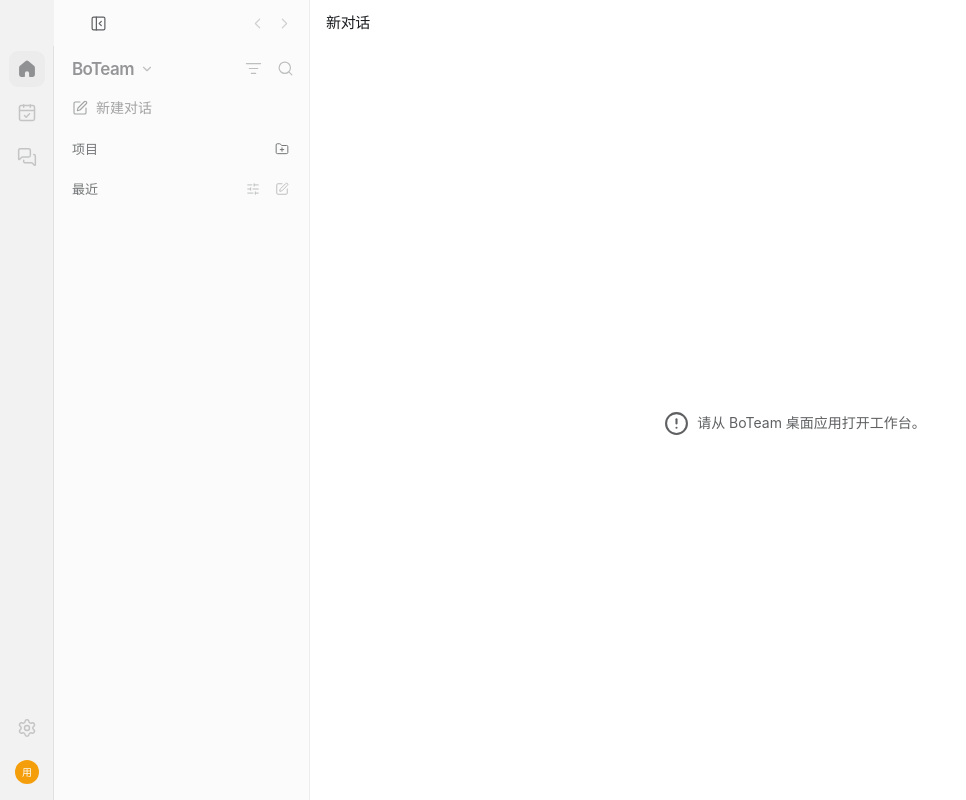
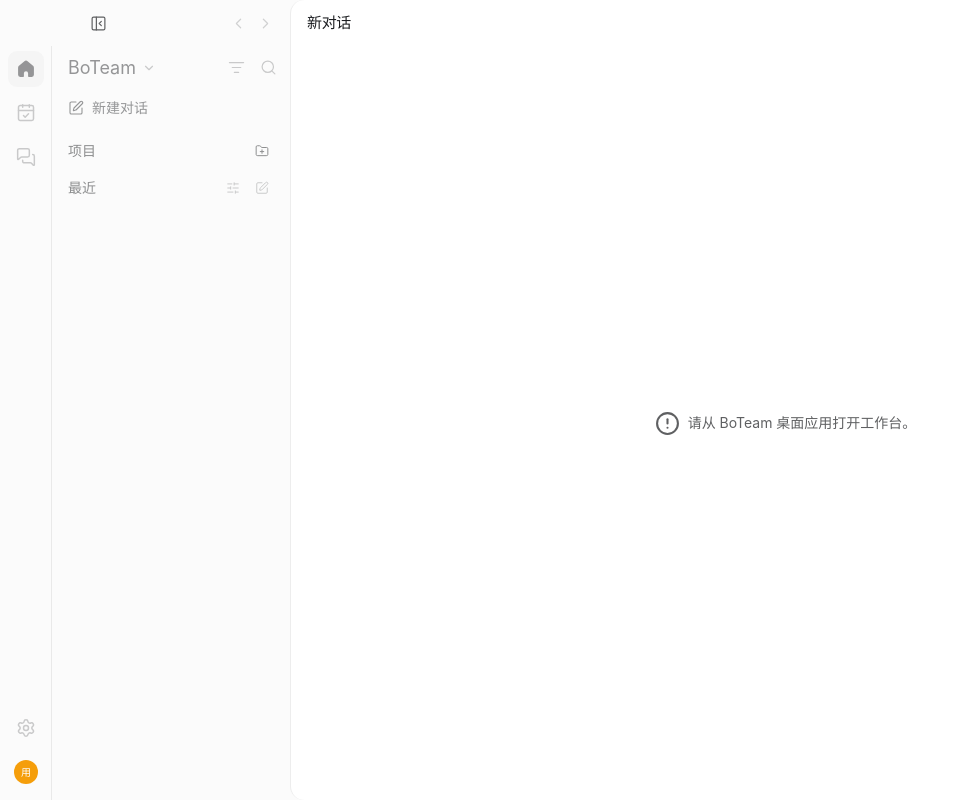
Before and after one commit to tdog54646/boteam, a React (Vite) app: page / in a window 1280 px wide. Shown: the whole page, without its empty margins (0-966 px from the left). Built offline with nearby package versions, Linux system fonts and the light colour scheme.

Commit message:
style(sidebar): match workspace navigation to settings across pages

```diff
--- a/src/Channels.jsx
+++ b/src/Channels.jsx
@@ -83,7 +83,7 @@ export function ChannelNavigation({ state, activeChatId, onOverview, onOpenChat,
 
   return <>
     <div className="rail-primary">
-      <div className="workbench-heading channel-nav-heading">
+      <div className="workbench-heading">
         <button type="button" className="workbench-switch channel-overview" aria-current={activeChatId ? undefined : "page"} onClick={onOverview}>
           <SlidersHorizontal size={16}/><span>{t("频道配置", "Channel configuration")}</span>
           <small>{configured}/{platforms.length}</small>
@@ -93,7 +93,7 @@ export function ChannelNavigation({ state, activeChatId, onOverview, onOpenChat,
           updateQuery("");
         }}/>
       </div>
-      {searchOpen && <label className="channel-search channel-session-search"><Search size={14}/>
+      {searchOpen && <label className="sidebar-filter channel-session-search"><Search size={14}/>
         <input autoFocus type="search" aria-label={searchLabel} placeholder={t("搜索平台或会话", "Search platforms or chats")}
           value={query} onChange={e => updateQuery(e.target.value)}/>
       </label>}
--- a/src/Schedules.jsx
+++ b/src/Schedules.jsx
@@ -93,12 +93,13 @@ export function ScheduleNavigation({ state, page, select }) {
         <IconButton icon={Search} label={t("搜索定时任务", "Search scheduled tasks")} aria-expanded={searching}
           onClick={() => searching ? closeSearch() : setSearching(true)}/>
       </div>
-      {searching && <label className="schedule-search"><Search size={14}/>
+      {searching && <label className="sidebar-filter schedule-search"><Search size={14}/>
         <input autoFocus type="search" aria-label={t("搜索定时任务", "Search scheduled tasks")}
           placeholder={t("搜索任务", "Search tasks")} value={query} onChange={e => setQuery(e.target.value)}
           onKeyDown={e => { if (e.key === "Escape") { e.preventDefault(); closeSearch(); } }}/>
       </label>}
-      <button type="button" className="rail-row" onClick={() => select("schedule:new")}><Plus size={16}/>{t("新建任务", "New task")}</button>
+      <button type="button" className="rail-row" aria-current={scheduleCreatePages.includes(page) ? "page" : undefined}
+        onClick={() => select("schedule:new")}><Plus size={16}/>{t("新建任务", "New task")}</button>
     </div>
     <nav className="rail-history schedule-nav-list" aria-label={t("定时任务列表", "Scheduled task list")}>
       {matches.map(job => <button key={job.id} type="button" className="rail-row thread-row schedule-row"
--- a/src/SettingsNavigation.jsx
+++ b/src/SettingsNavigation.jsx
@@ -89,7 +89,7 @@ export function SettingsNavigation({ page, select, searchRef }) {
   return <nav className="settings-navigation" aria-label={t("设置分类", "Settings categories")}>
     <header>
       <h2>{t("设置", "Settings")}</h2>
-      <div className="settings-filter">
+      <div className="sidebar-filter">
         <Search size={15} aria-hidden="true"/>
         <input ref={searchRef} autoFocus type="search" value={query} aria-label={t("搜索设置", "Search settings")}
           placeholder={t("搜索", "Search")} onChange={e => setQuery(e.target.value)}
--- a/src/project-sidebar.css
+++ b/src/project-sidebar.css
@@ -1,30 +1,27 @@
-.project-sidebar {
-  --rail-muted: color-mix(in srgb, var(--fg) 61%, var(--surface));
+.workbench-heading { display: flex; align-items: center; min-width: 0; margin-bottom: 10px; gap: 4px; }
+.workbench-heading .icon-btn, .project-sidebar .section-tools { color: var(--rail-label); }
+.workbench-switch {
+  display: inline-flex;
+  align-items: center;
+  gap: 6px;
+  min-width: 0;
+  padding: 4px var(--rail-gutter);
+  margin-inline-end: auto;
+  font-size: var(--rail-title-size);
+  line-height: var(--rail-title-line);
+  font-weight: var(--rail-weight);
+  border-radius: var(--rail-row-radius);
 }
-:root[data-appearance="light"] .project-sidebar { --selected: #eeefef; }
-.project-sidebar .sidebar-titlebar .icon-btn:first-child { margin-right: auto; }
-.project-sidebar .sidebar-titlebar { padding-right: 12px; }
-.project-sidebar .rail-primary, .project-sidebar .rail-history, .project-sidebar .rail-settings { padding-left: 10px; padding-right: 10px; }
-.project-sidebar .rail-primary { padding-top: 5px; }
-.workbench-heading { display: flex; align-items: center; min-width: 0; }
-.workbench-heading { margin-bottom: 6px; gap: 4px; }
-.workbench-heading .icon-btn, .project-sidebar .section-tools { color: var(--rail-muted); }
-.workbench-switch { display: inline-flex; align-items: center; gap: 6px; min-width: 0; height: 35px; padding: 0 8px; margin-right: auto; font-size: 17px; font-weight: 620; letter-spacing: -.035em; border-radius: 8px; }
-.workbench-switch svg { color: var(--rail-muted); }
-.workbench-switch:hover:not(:disabled), .workbench-switch[aria-expanded=true] { background: var(--hover); }
-.project-sidebar .rail-row { font-size: 14px; height: 31px; border-radius: 8px; gap: 8px; text-align: start; }
-.project-sidebar .rail-primary .rail-row, .project-sidebar .rail-settings .rail-row { color: color-mix(in srgb, currentColor 87%, transparent); }
-.project-sidebar .sidebar-quick-bot[aria-expanded=true] { background: var(--selected); }
-.project-sidebar .sidebar-quick-bot .sidebar-bot-chevron { flex: none; width: 13px; height: 13px; margin-left: auto; color: var(--rail-muted); }
-.project-sidebar .rail-history { padding-top: 13px; padding-bottom: 14px; scrollbar-width: thin; scrollbar-gutter: auto; }
-.project-sidebar .rail-section + .rail-section { margin-top: 15px; }
-.project-sidebar .rail-section-heading { height: 25px; margin: 0 5px 3px 8px; color: var(--rail-muted); }
-.project-sidebar .rail-section-heading > button:first-child { font-size: 13px; font-weight: 510; }
+.workbench-switch svg { color: var(--rail-label); }
+.workbench-switch:hover:enabled { background: var(--hover); }
+.workbench-switch[aria-expanded=true], .project-sidebar .sidebar-quick-bot[aria-expanded=true] { background: var(--rail-active); }
+.project-sidebar .rail-row { text-align: start; }
+.project-sidebar .sidebar-quick-bot .sidebar-bot-chevron { flex: none; width: 13px; height: 13px; margin-left: auto; color: var(--rail-label); }
 .project-sidebar .section-tools { display: flex; align-items: center; gap: 5px; }
 .project-sidebar .section-tools .icon-btn { width: 24px; height: 24px; color: inherit; }
-.project-sidebar .rail-empty { font-size: 12px; padding: 4px 8px; }
-.project-sidebar .thread-row { color: color-mix(in srgb, currentColor 86%, transparent); }
-.project-sidebar .chat-row-wrap { border-radius: 8px; }
+.project-sidebar .chat-row-wrap { border-radius: var(--rail-row-radius); }
+.project-sidebar .chat-row-wrap .thread-row:not([aria-current=page]):hover { background: transparent; }
+.project-sidebar .chat-unread .chat-row-title { font-weight: var(--rail-weight); }
 .chat-row-title { display: block; flex: 1; min-width: 0; overflow: hidden; white-space: nowrap; }
 .chat-title-text { display: block; width: max-content; }
 .chat-row-title[data-overflow] {
@@ -50,23 +47,22 @@
 }
 .project-sidebar .thread-row .chat-unread-dot { margin-left: auto; }
 .project-sidebar .thread-row .chat-unread-dot + .running-dot { margin-left: 0; }
-.project-sidebar .option-active, .project-sidebar .icon-btn[aria-expanded=true] { background: var(--selected); color: var(--fg); }
+.project-sidebar .option-active, .project-sidebar .icon-btn[aria-expanded=true] { background: var(--rail-active); color: var(--fg); }
 .project-sidebar .rail-settings { padding-top: 5px; padding-bottom: 9px; }
-.project-sidebar .rail-settings .rail-row { height: 29px; font-size: 13px; }
 .project-sidebar .project-import { opacity: 0; }
 .project-sidebar .rail-section:hover .project-import, .project-sidebar .rail-section:focus-within .project-import,
 .project-sidebar .rail-section:not(:has(.sidebar-project)) .project-import { opacity: 1; }
 .project-sidebar > .notice { flex-shrink: 0; margin: 6px 10px; }
-.sidebar-project-row { position: relative; border-radius: 8px; }
+.sidebar-project-row { position: relative; border-radius: var(--rail-row-radius); }
 .sidebar-project-row:is(:hover,:focus-within,.showing) { background: var(--hover); }
 .sidebar-project-row:is(:hover,:focus-within,.showing) .project-toggle { padding-right: 56px; }
 .sidebar-project-row .project-toggle:hover { background: transparent; }
 .project-row-tools { display: flex; position: absolute; align-items: center; top: 3px; right: 4px; gap: 1px; opacity: 0; pointer-events: none; }
 .sidebar-project-row:is(:hover,:focus-within,.showing) .project-row-tools { opacity: 1; pointer-events: auto; }
-.project-row-tools .icon-btn { width: 24px; height: 25px; color: var(--rail-muted); }
+.project-row-tools .icon-btn { width: 24px; height: 25px; color: var(--rail-label); }
 .project-row-tools .icon-btn svg { width: 15px; height: 15px; }
 .project-chats .thread-row { padding-left: 32px; }
-.project-sidebar .thread-row:focus-visible, .project-sidebar .project-toggle:focus-visible { outline-offset: -2px; }
+.project-sidebar :is(.rail-row, .workbench-switch, .rail-section-heading button):focus-visible { outline: 1px solid var(--muted); outline-offset: -1px; }
 .sidebar-options-menu, .project-detail-card {
   position: fixed; z-index: 65; -webkit-app-region: no-drag;
   border: 1px solid var(--line); border-radius: 13px; background: var(--surface);
@@ -121,7 +117,6 @@
 .project-dialog-footer .project-remove:hover { background: color-mix(in srgb,var(--danger) 13%,var(--surface)); }
 .project-remove-message { color: var(--muted); font-size: 14px; line-height: 1.6; }
 @media (max-width: 620px) {
-  .project-sidebar .rail-primary, .project-sidebar .rail-history, .project-sidebar .rail-settings { padding-left: 6px; padding-right: 6px; }
   .workbench-heading { gap: 1px; }
   .project-dialog-shell .modal { padding: 18px; }
 }
--- a/src/style.css
+++ b/src/style.css
@@ -26,7 +26,6 @@
     0 16px 48px rgb(0 0 0 / 13%);
   --composer-shadow:
     0 0 0 0.5px rgb(0 0 0 / 12%), 0 3px 7.5px #0000000a, 0 0 20px #0000000d;
-  --rail-width: 256px;
   --toolbar-height: 46px;
   font: 14px/20px var(--sans);
   color: var(--fg);
@@ -138,6 +137,20 @@ pre {
   font-variant-numeric: tabular-nums;
 }
 .shell {
+  --nav-width: 52px;
+  --rail-width: clamp(190px, 22vw, 238px);
+  --rail-font-size: calc(14px * var(--font-scale, 1));
+  --rail-line-height: calc(20px * var(--font-scale, 1));
+  --rail-title-size: calc(18px * var(--font-scale, 1));
+  --rail-title-line: calc(23px * var(--font-scale, 1));
+  --rail-weight: 400;
+  --rail-row-height: 30px;
+  --rail-row-gap: 1px;
+  --rail-row-radius: 10px;
+  --rail-gutter: 8px;
+  --rail-group-gap: 17px;
+  --rail-label: var(--subtle);
+  --rail-active: color-mix(in srgb, var(--fg) 6%, var(--sidebar));
   height: 100dvh;
   min-height: 0;
   display: flex;
@@ -199,8 +212,12 @@ body.is-resizing-pane webview {
   min-height: 0;
   flex-direction: column;
   background: var(--canvas);
+  border-inline-start: 1px solid var(--line);
+  border-start-start-radius: 14px;
+  border-end-start-radius: 14px;
 }
 .sidebar {
+  --selected: var(--rail-active);
   flex: 0 0 var(--rail-width);
   width: var(--rail-width);
   min-height: 0;
@@ -208,8 +225,8 @@ body.is-resizing-pane webview {
   flex-direction: column;
   user-select: none;
   background: var(--sidebar);
-  border-right: 1px solid light-dark(#ededed, var(--line));
   color: var(--fg);
+  font: var(--rail-weight) var(--rail-font-size) / var(--rail-line-height) var(--sans);
 }
 .sidebar-titlebar,
 .topbar {
@@ -279,10 +296,10 @@ body.is-resizing-pane webview {
 .rail-primary,
 .rail-history,
 .rail-settings {
-  padding: 0 8px;
+  padding: 0 var(--rail-gutter);
 }
 .rail-primary {
-  padding-top: 4px;
+  padding-top: 6px;
 }
 .rail-workspace {
   height: 32px;
@@ -333,13 +350,15 @@ body.is-resizing-pane webview {
 .rail-row {
   display: flex;
   align-items: center;
-  gap: 8px;
-  border-radius: 10px;
+  gap: var(--rail-gutter);
+  border-radius: var(--rail-row-radius);
   width: 100%;
-  height: 30px;
-  padding: 0 8px;
-  font-size: 14px;
-  line-height: 20px;
+  min-height: var(--rail-row-height);
+  margin-block-end: var(--rail-row-gap);
+  padding: 5px var(--rail-gutter);
+  font-size: var(--rail-font-size);
+  font-weight: var(--rail-weight);
+  line-height: var(--rail-line-height);
 }
 .rail-row > svg {
   width: 16px;
@@ -356,10 +375,11 @@ body.is-resizing-pane webview {
   background: var(--hover);
 }
 .rail-row[aria-current="page"] {
-  background: var(--selected);
+  background: var(--rail-active);
 }
-.rail-row[aria-current="page"]:not(.thread-row) {
-  font-weight: 520;
+.rail-row:focus-visible {
+  outline: 1px solid var(--muted);
+  outline-offset: -1px;
 }
 .rail-row kbd,
 .thread-row time,
@@ -382,26 +402,24 @@ body.is-resizing-pane webview {
   overflow-y: auto;
   overscroll-behavior: contain;
   scrollbar-width: thin;
-  padding-top: 18px;
+  padding-block: var(--rail-group-gap) 14px;
 }
 .rail-section + .rail-section {
-  margin-top: 16px;
+  margin-top: var(--rail-group-gap);
 }
 .rail-section-heading {
   display: flex;
   align-items: center;
   justify-content: space-between;
-  height: 26px;
-  margin: 0 4px 2px 8px;
-  color: var(--muted);
+  height: var(--rail-line-height);
+  margin: 0 var(--rail-gutter) 7px;
+  color: var(--rail-label);
 }
 .rail-section-heading > button:first-child {
   height: 100%;
   display: flex;
   align-items: center;
   gap: 4px;
-  font-size: 12px;
-  font-weight: 540;
 }
 .rail-section-heading > button:first-child svg {
   opacity: 0;
@@ -422,12 +440,8 @@ body.is-resizing-pane webview {
   height: 14px;
 }
 .rail-empty {
-  padding: 3px 8px 3px 16px;
-  font-size: 12px;
-  color: var(--subtle);
-}
-.thread-row {
-  font-size: 13px;
+  padding: 5px var(--rail-gutter);
+  color: var(--rail-label);
 }
 .thread-row > svg {
   color: var(--muted);
@@ -930,15 +944,7 @@ body.is-resizing-pane webview {
   padding: 3px 7px;
   white-space: nowrap;
 }
-@media (max-width: 1000px) {
-  :root {
-    --rail-width: 224px;
-  }
-}
 @media (max-width: 720px) {
-  :root {
-    --rail-width: 190px;
-  }
   .shell.has-custom-rail {
     --rail-width: clamp(160px, var(--custom-rail-width), 36vw);
   }
--- a/src/workspace-navigation.css
+++ b/src/workspace-navigation.css
@@ -1,18 +1,15 @@
-.shell { --nav-width: 54px; }
 .workspace-navigation {
-  --nav-surface: color-mix(in srgb, var(--fg) 4%, var(--sidebar));
-  --nav-tile: color-mix(in srgb, var(--fg) 6%, var(--nav-surface));
   flex: 0 0 var(--nav-width);
   display: flex;
   flex-direction: column;
   align-items: center;
   gap: 8px;
   padding: calc(var(--toolbar-height) + 5px) 0 10px;
-  background: var(--nav-surface);
+  background: var(--sidebar);
   position: relative;
   -webkit-app-region: drag;
 }
-.workspace-navigation::after {
+.shell:not(.no-secondary-sidebar) > .workspace-navigation::after {
   content: "";
   position: absolute;
   right: 0;
@@ -27,12 +24,12 @@
   color: var(--subtle); border-radius: 9px;
 }
 .workspace-destination:is(:hover, :focus-visible):enabled,
-.workspace-destination[aria-current=page] { color: var(--fg); background: var(--nav-tile); }
+.workspace-destination[aria-current=page] { color: var(--fg); background: var(--rail-active); }
 .workspace-destination[aria-current=page] :is(.lucide-calendar-check rect, .lucide-settings path, .lucide-messages-square path:first-child) {
   fill: currentColor;
 }
-.workspace-destination[aria-current=page] .lucide-calendar-check rect ~ path { stroke: var(--nav-tile); }
-.workspace-destination[aria-current=page] .lucide-settings circle { fill: var(--nav-tile); stroke: none; }
+.workspace-destination[aria-current=page] .lucide-calendar-check rect ~ path { stroke: var(--rail-active); }
+.workspace-destination[aria-current=page] .lucide-settings circle { fill: var(--rail-active); stroke: none; }
 .workspace-nav-tooltip {
   position: absolute; z-index: 40; inset-inline-start: calc(100% + 2px); top: 50%; transform: translateY(-50%);
   width: max-content; padding: 5px 12px; border-radius: 999px;
@@ -48,29 +45,22 @@
 .shell.no-secondary-sidebar .topbar,
 .shell.no-secondary-sidebar .wp-expanded .wp-header { padding-left: max(10px, calc(84px - var(--nav-width))); }
 .main .topbar .window-history { display: flex; gap: 1px; margin-right: 8px; }
-.settings-navigation { min-height: 0; display: flex; flex-direction: column; padding: 6px 8px 0; }
+.settings-navigation { min-height: 0; display: flex; flex-direction: column; padding: 6px var(--rail-gutter) 0; }
 .settings-navigation header { padding-bottom: 6px; }
-.settings-navigation h2 { margin: 4px 8px 14px; font-size: 18px; line-height: 23px; font-weight: 400; }
-.settings-filter { display: flex; align-items: center; gap: 8px; min-height: 32px; border: 1px solid var(--line-strong); border-radius: 999px; padding-inline: 12px; color: var(--muted); }
-.settings-filter:focus-within { border-color: var(--subtle); }
-.settings-filter > input[type=search] { border: 0; background: transparent; box-shadow: none; outline: none; padding: 3px 0; height: 30px; width: 0; flex: 1; min-width: 0; }
-.settings-filter input::-webkit-search-cancel-button { appearance: none; }
-.settings-filter button { width: 19px; height: 19px; display: grid; place-items: center; border-radius: 50%; background: var(--hover); }
+.settings-navigation h2 { margin: 4px var(--rail-gutter) 14px; font-size: var(--rail-title-size); line-height: var(--rail-title-line); font-weight: var(--rail-weight); }
+.sidebar-filter { display: flex; align-items: center; gap: 8px; min-height: 32px; border: 1px solid var(--line-strong); border-radius: 999px; padding-inline: 12px; color: var(--muted); }
+.sidebar-filter:focus-within { border-color: var(--subtle); }
+.sidebar-filter > input[type=search] { border: 0; background: transparent; box-shadow: none; outline: none; padding: 3px 0; height: 30px; width: 0; flex: 1; min-width: 0; }
+.sidebar-filter input::-webkit-search-cancel-button { appearance: none; }
+.sidebar-filter button { width: 19px; height: 19px; display: grid; place-items: center; border-radius: 50%; background: var(--hover); }
 .settings-categories { min-height: 0; overflow-y: auto; overscroll-behavior: contain; scrollbar-width: thin; scrollbar-color: transparent transparent; padding: 2px 2px 22px; margin-inline: -2px; }
 .settings-categories:hover, .settings-categories:focus-within { scrollbar-color: var(--line-strong) transparent; }
 .settings-category:first-child { padding-top: 12px; }
-.settings-category + .settings-category { margin-top: 17px; }
-.settings-category > p { color: var(--subtle); margin: 0 8px 7px; }
-.settings-navigation .rail-row { min-height: 30px; height: auto; margin-block-end: 1px; padding: 5px 8px; gap: 8px; border-radius: 10px; }
-.settings-navigation .rail-row[aria-current=page] { background: color-mix(in srgb, var(--fg) 6%, var(--sidebar)); }
-.settings-navigation .rail-row:focus-visible { outline: 1px solid var(--muted); outline-offset: -1px; }
+.settings-category + .settings-category { margin-top: var(--rail-group-gap); }
+.settings-category > p { color: var(--rail-label); margin: 0 var(--rail-gutter) 7px; }
 .settings-navigation .local-user-avatar { width: 20px; height: 20px; font-size: 8px; }
 .settings-navigation .profile-link-arrow { margin-inline-start: auto; flex: none; color: var(--subtle); }
 .settings-no-results { margin: 14px 7px; color: var(--muted); font-size: 13px; }
-:is(.settings-shell, .profile-shell) { --nav-width: 52px; }
-.settings-shell:not(.has-custom-rail) { --rail-width: clamp(190px, 22vw, 238px); }
-.settings-shell .context-sidebar { border: 0; }
-:is(.settings-shell, .profile-shell) .workspace-navigation { background: var(--sidebar); }
 :is(.settings-shell, .profile-shell) .main { border: 1px solid var(--line); border-radius: 14px 0 0 14px; overflow: hidden; }
 @media (max-width: 900px) {
   .shell { --nav-width: 46px; }
```
Also changed, not shown: scripts/verify-desktop.mjs (+61 -0 lines), src/channels.css (+19 -11 lines), src/schedules.css (+13 -11 lines).
